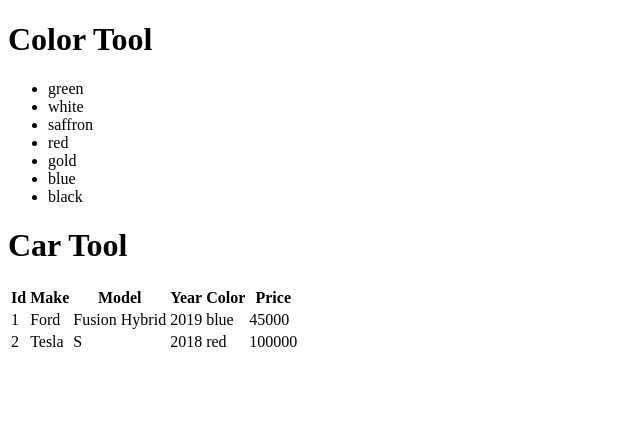
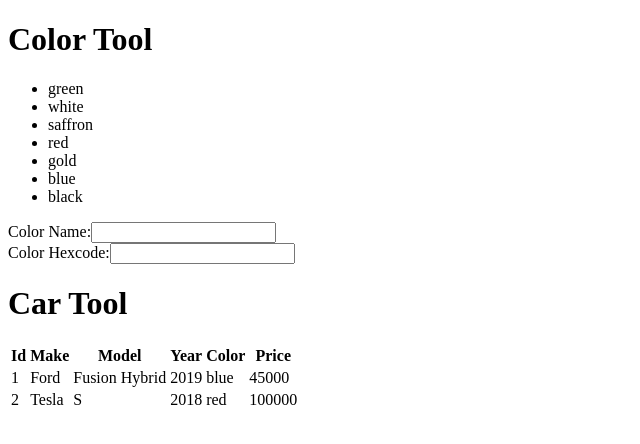
Before and after one commit to t4d-classes/applied-javascript_05172021, a React (Create React App) app in the folder react-app/: page / in a window 1280 px wide. Shown: the top 444 px of the page, without its empty margins (0-640 px from the left). Built offline with nearby package versions, Linux system fonts and the light colour scheme.

Commit message:
add code demos

```diff
--- a/react-app/src/components/ColorTool.js
+++ b/react-app/src/components/ColorTool.js
@@ -1,5 +1,26 @@
+import { useState } from "react";
+
 export const ColorTool = (props) => {
+  const [
+    colorForm, // current state date
+    setColorForm, // updates the state, and trigger a re-render
+  ] = useState(
+    {
+      name: "",
+      hexcode: "",
+    } /* initial state value */
+  );
+
+  const change = (e) => {
+    setColorForm({
+      ...colorForm,
+      [e.target.name]: e.target.value,
+    });
+  };
+
   const headerText = "Color Tool";
+
+  console.log(colorForm);
 
   return (
     <>
@@ -11,6 +32,28 @@ export const ColorTool = (props) => {
           <li key={color.id}>{color.name}</li>
         ))}
       </ul>
+      <form>
+        <div>
+          <label htmlFor="color-name-input">Color Name:</label>
+          <input
+            id="color-name-input"
+            type="text"
+            name="name"
+            value={colorForm.name}
+            onChange={change}
+          />
+        </div>
+        <div>
+          <label htmlFor="color-hexcode-input">Color Hexcode:</label>
+          <input
+            id="color-hexcode-input"
+            type="text"
+            name="hexcode"
+            value={colorForm.hexcode}
+            onChange={change}
+          />
+        </div>
+      </form>
     </>
   );
 };
```
